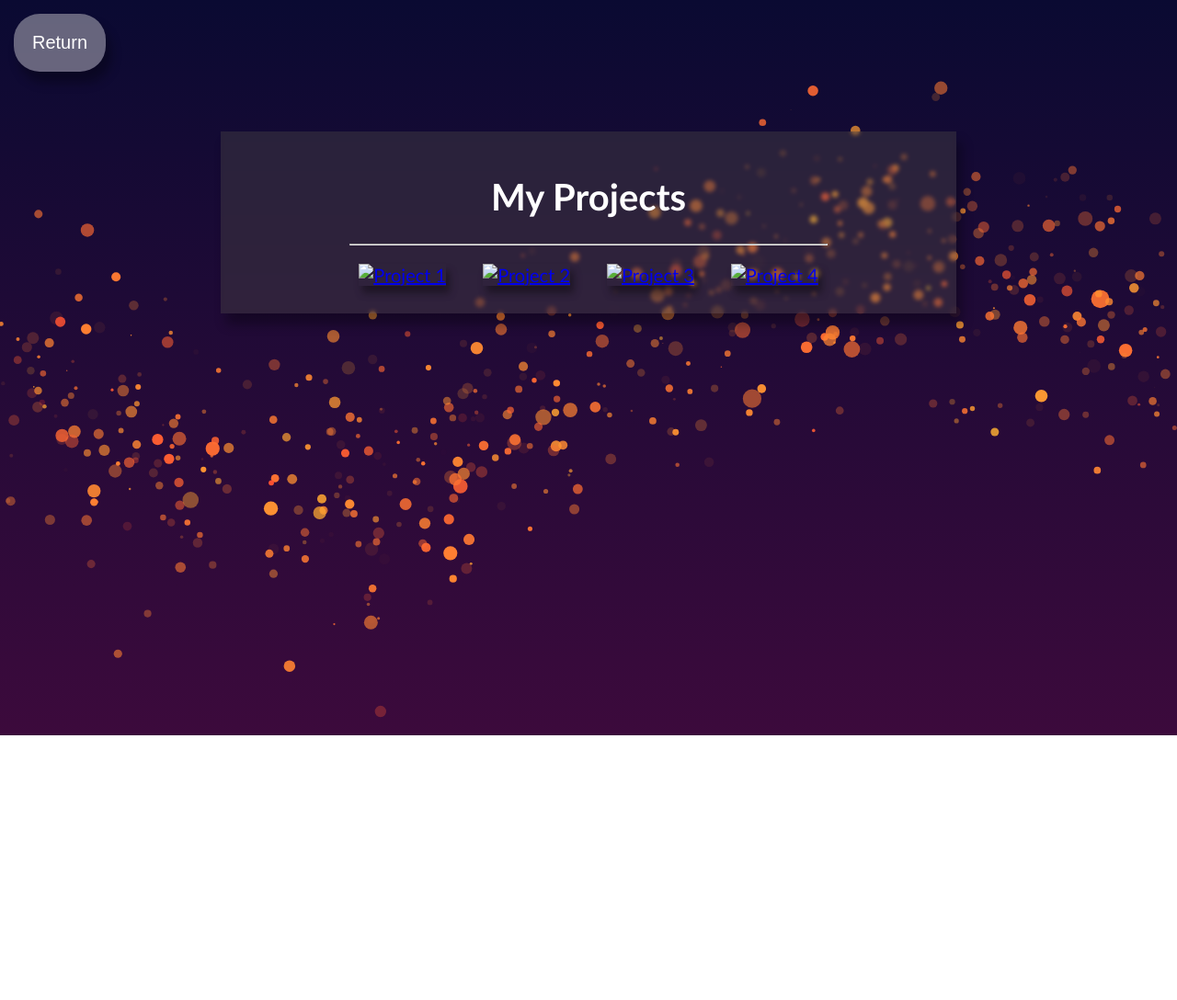
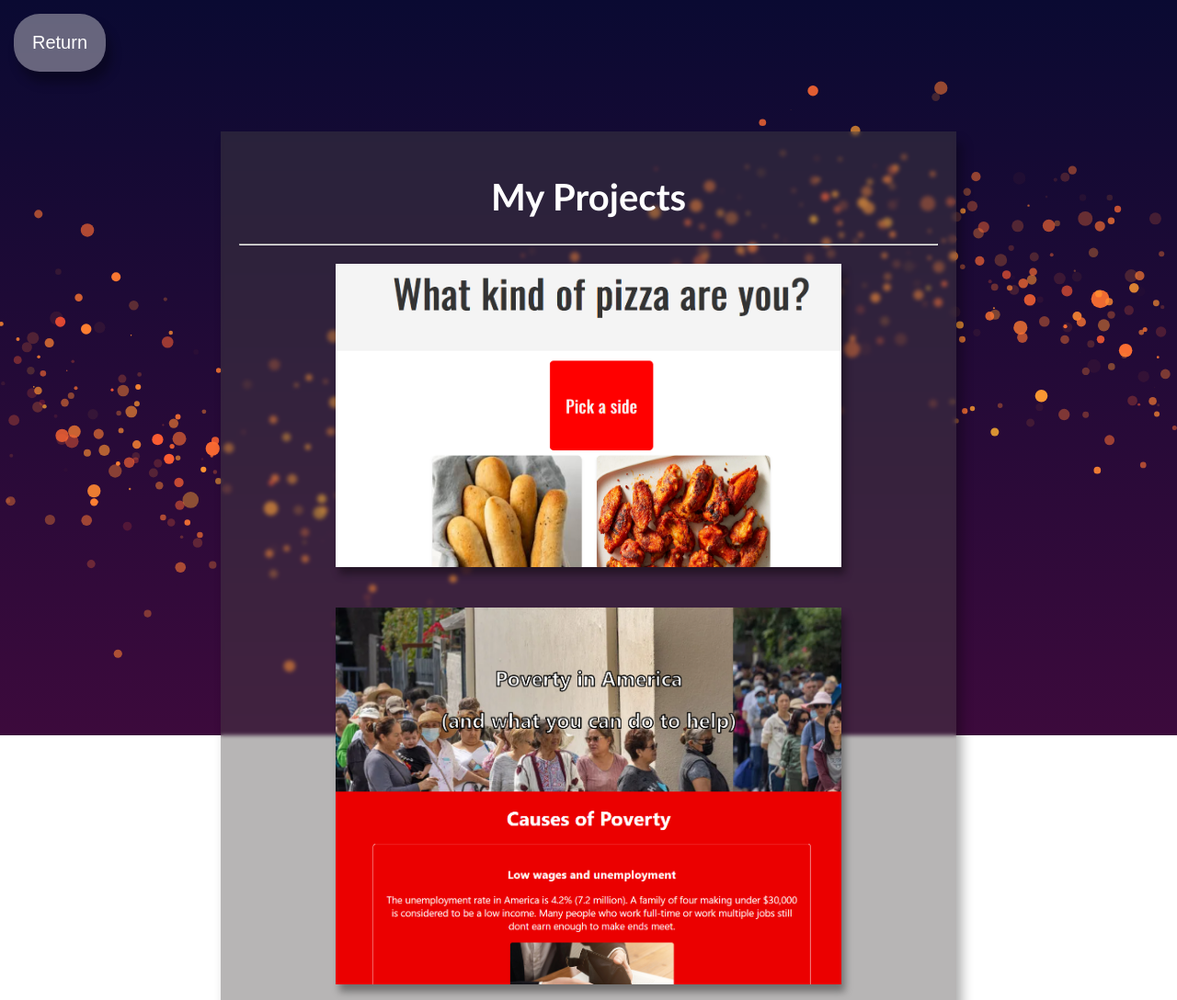
Before and after one commit to SethL331/Portfolio-Project, a plain HTML site: page Projects.html in a window 1280 px wide. Shown: the top 1088 px of the page at 92% size. Before the commit the page ends 800 px from the top, so only its background shows below. Drawn offline with Linux system fonts and the light colour scheme; the site is published under a folder, as on GitHub Pages, so addresses that start at the root find nothing.

Commit message:
Project images fix

```diff
--- a/Projects.html
+++ b/Projects.html
@@ -19,25 +19,25 @@
             <div class="image-pair">
                 <div class="image-hover">
                     <a href="https://sethl331.github.io/Buzzfeed-quiz/">
-                    <img src="/Projects/Screenshot 2025-06-22 122811.png" alt="Project 1">
+                    <img src="Projects/Screenshot 2025-06-22 122811.png" alt="Project 1">
                     </a>
                     <div class="hover-text">Buzzfeed like pizza quiz</div>
                 </div>
                 <div class="image-hover">
                     <a href="https://sethl331.github.io/poverty-in-america/">
-                    <img src="/Projects/Screenshot 2025-06-22 122913.png" alt="Project 2">
+                    <img src="Projects/Screenshot 2025-06-22 122913.png" alt="Project 2">
                     </a>
                     <div class="hover-text">Website about poverty</div>
                 </div>
                 <div class="image-hover">
                     <a href="https://sethl331.github.io/Pacers-adventure-game/">
-                    <img src="/Projects/Screenshot 2025-06-22 123015.png" alt="Project 3">
+                    <img src="Projects/Screenshot 2025-06-22 123015.png" alt="Project 3">
                     </a>
                     <div class="hover-text">Pacers themed choose your own adventure game</div>
                 </div>
                 <div class="image-hover">
                     <a href="https://sethl331.github.io/speed-typing-game/">
-                    <img src="/Projects/Screenshot 2025-06-22 123116.png" alt="Project 4">
+                    <img src="Projects/Screenshot 2025-06-22 123116.png" alt="Project 4">
                     </a>
                     <div class="hover-text">Speed typing game</div>
                 </div>
```
